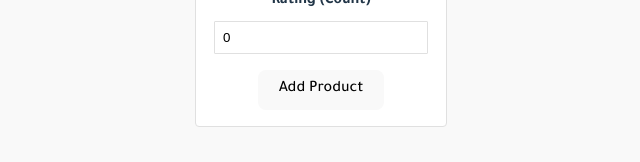
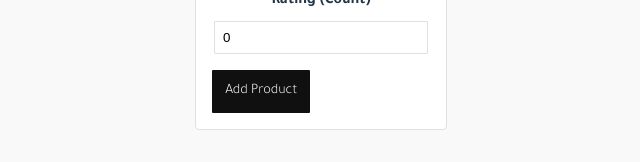
Before and after one commit to PA-M0/E-commerce-app-react, a React (Vite) app in the folder e-commerce/: page /manage in a window 1280 px wide. Shown: the part 638-800 px from the top of the page, without its empty margins (319-959 px from the left). Built offline with nearby package versions, Linux system fonts and the light colour scheme.

Commit message:
:recycle: added Button component in the product manager

```diff
--- a/e-commerce/src/components/common/productManage/ProductManager.tsx
+++ b/e-commerce/src/components/common/productManage/ProductManager.tsx
@@ -1,7 +1,7 @@
 import React, { useState } from 'react';
 import styles from './ProductManager.module.scss';
 import { ProductShape as ProductType } from '../types/product';
-
+import Button from '../button/Button.tsx'
 interface AddProductFormProps {
   onAddProduct: (product: ProductType) => void;
 }
@@ -68,7 +68,7 @@ const AddProductForm: React.FC<AddProductFormProps> = ({ onAddProduct }) => {
         <label htmlFor="count">Rating (Count)</label>
         <input id="count" type="number" value={rating.count} onChange={(e) => setRating({ ...rating, count: Number(e.target.value) })} />
       </div>
-      <button onClick={handleAddProduct}>Add Product</button>
+      <Button label="Add Product" buttonType="primary" onClick={handleAddProduct} />
     </div>
   );
 };
```
